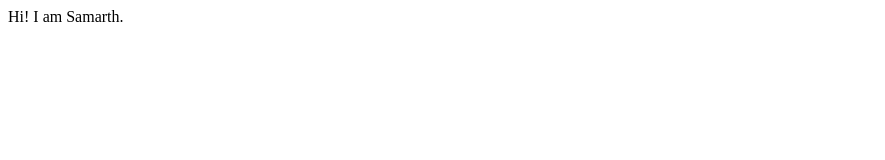
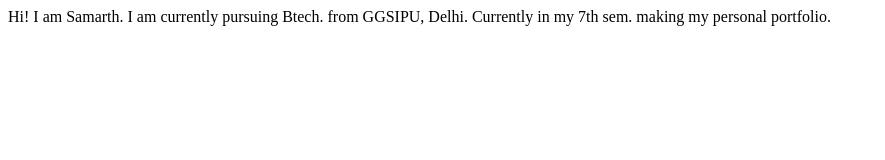
Before and after one commit to Samarth-5109/My-name-site, a plain HTML site: page index.html in a window 1280 px wide. Shown: the whole page, without its empty margins (0-885 px from the left). Drawn offline with Linux system fonts and the light colour scheme.

Commit message:
docs: added some information

```diff
--- a/index.html
+++ b/index.html
@@ -4,9 +4,10 @@
     <meta charset="UTF-8">
     <meta http-equiv="X-UA-Compatible" content="IE=edge">
     <meta name="viewport" content="width=device-width, initial-scale=1.0">
-    <title>Document</title>
+    <title>My Site</title>
 </head>
 <body>
-    Hi! I am Samarth.
+    Hi! I am Samarth. I am currently pursuing Btech. from GGSIPU, Delhi.
+    Currently in my 7th sem. making my personal portfolio.
 </body>
 </html>
```
Also changed, not shown: 1 other file.
